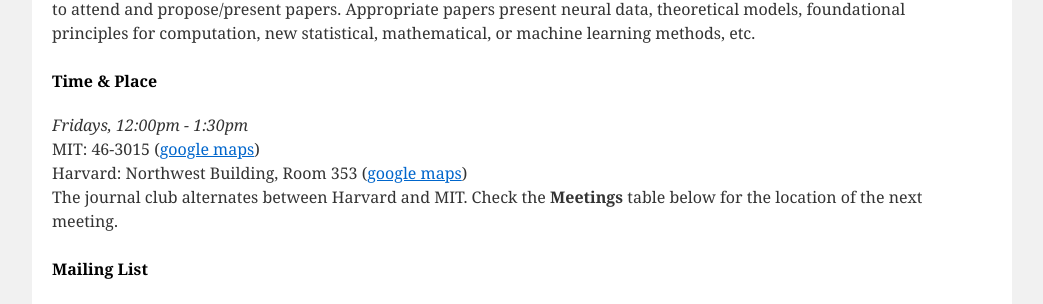
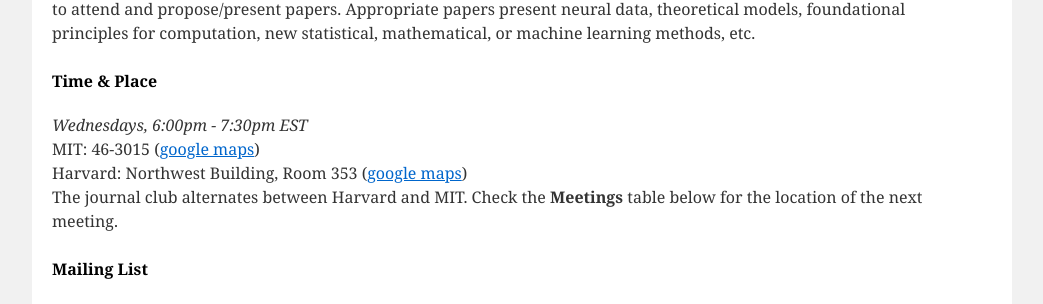
Before and after one commit to compneurojc/compneurojc.github.io, a Jekyll site: the page built from index.html, in a window 1280 px wide and 900 px high. Shown: the part 381-685 px from the top of the window, without its empty margins (118-1161 px from the left). Built offline with Jekyll 4.4.1, drawn with Linux system fonts in a browser that asks for light colours.

Commit message:
spring meeting time update

```diff
--- a/index.html
+++ b/index.html
@@ -15,7 +15,7 @@
     statistical, mathematical, or machine learning methods, etc.</p>
 
   <h4><b>Time &amp; Place</b></h4>
-  <p><i>Fridays, 12:00pm - 1:30pm</i><br>
+  <p><i>Wednesdays, 6:00pm - 7:30pm EST</i><br>
     MIT: {{site.roomM}} (<a href="{{site.roomMurl}}">google maps</a>) <br>
     Harvard: {{site.roomH}} (<a href="{{site.roomHurl}}">google maps</a>) <br>
     The journal club alternates between Harvard and MIT. Check the <b>Meetings</b> table below for the location of the next meeting.
```
